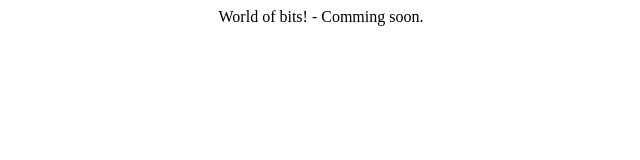
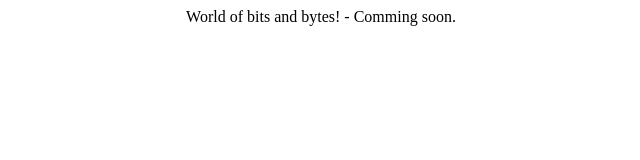
Before and after one commit to KINGP1N/KINGP1N.github.io, a plain HTML site: page index.html in a window 1280 px wide. Shown: the whole page, without its empty margins (319-959 px from the left). Drawn offline with Linux system fonts and the light colour scheme.

Commit message:
under construction message

```diff
--- a/index.html
+++ b/index.html
@@ -1,5 +1,5 @@
 <html>
 <body>
-<center>World of bits! - Comming soon.</center>
+<center>World of bits and bytes! - Comming soon.</center>
 </body>
 </html>
```
